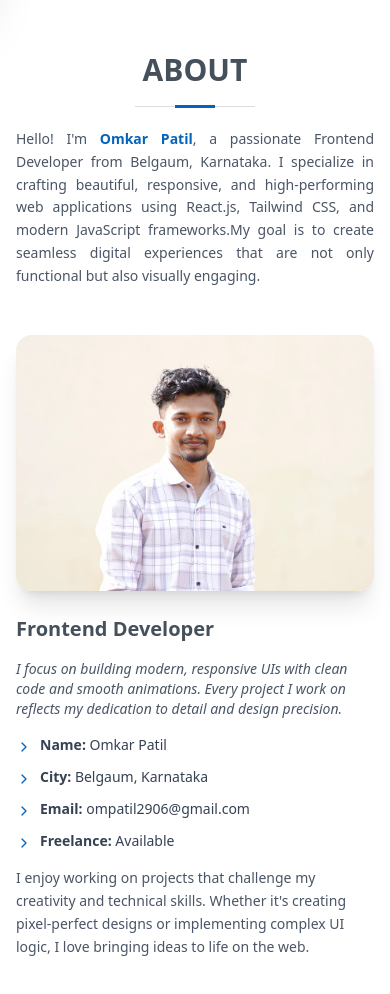
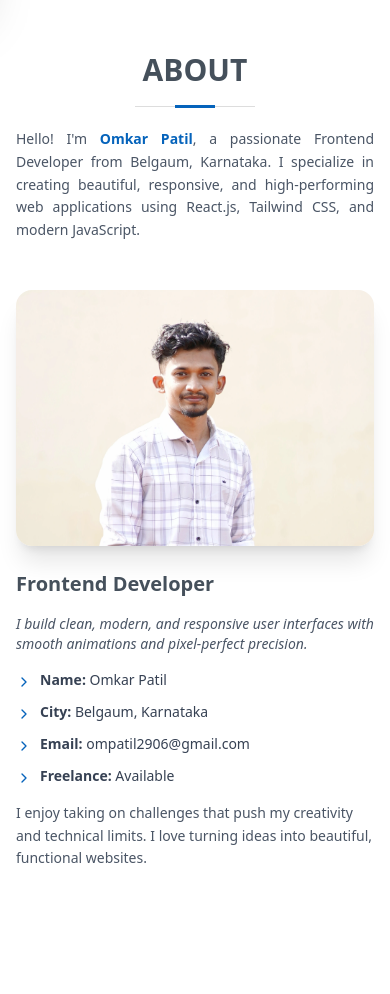
Before and after one commit to omkarpatil2906/my-portfolio, a React (Vite) app: page / in a window 390 px wide. Shown: the part 840-1834 px from the top of the page. After the commit the page ends 1758 px from the top, so only its background shows below. Built offline with nearby package versions, Linux system fonts and the light colour scheme.

Commit message:
`Fixed mobile layout issues in About component`

```diff
--- a/src/components/About.jsx
+++ b/src/components/About.jsx
@@ -1,18 +1,28 @@
 import React from 'react'
 import { motion } from 'framer-motion'
-import { Award, BookOpen, ChevronRight, Headphones, Smile } from 'lucide-react'
+import { ChevronRight } from 'lucide-react'
 import aboutImg from '../assets/img/OmkarP.webp'
 
 function About() {
+
+    const isMobile = window.innerWidth < 768; // ✅ Detect mobile screen
+
     return (
-         <div>
-            <section id="about" className="py-12 sm:py-16 lg:py-20 px-4 sm:px-6 md:px-10 lg:px-20">
+        <div>
+            <section
+                id="about"
+                className="py-12 sm:py-16 lg:py-20 px-4 sm:px-6 md:px-10 lg:px-20"
+            >
+
+                {/* MAIN WRAPPER ANIMATION */}
                 <motion.div
-                    initial={{ opacity: 0, y: 100 }}
+                    initial={{ opacity: 0, y: isMobile ? 0 : 100 }}   // ✅ No slide on mobile
                     whileInView={{ opacity: 1, y: 0 }}
                     viewport={{ once: true, margin: "-100px" }}
                     transition={{ duration: 1.2 }}
                 >
+
+                    {/* TITLE */}
                     <div className="text-center mb-12">
                         <motion.h2
                             initial={{ opacity: 0, scale: 0.8 }}
@@ -22,7 +32,11 @@ function About() {
                             className="relative inline-block text-3xl sm:text-[32px] font-bold uppercase mb-5 pb-5 text-[#45505b]"
                         >
                             About
+
+                            {/* Grey line */}
                             <span className="absolute bottom-px left-1/2 -translate-x-1/2 block w-[120px] h-px bg-[#ddd]" />
+
+                            {/* Blue line */}
                             <motion.span
                                 initial={{ width: 0 }}
                                 whileInView={{ width: "40px" }}
@@ -32,6 +46,7 @@ function About() {
                             />
                         </motion.h2>
 
+                        {/* INTRO PARAGRAPH */}
                         <motion.p
                             initial={{ opacity: 0 }}
                             whileInView={{ opacity: 1 }}
@@ -39,44 +54,51 @@ function About() {
                             transition={{ duration: 0.8, delay: 0.3 }}
                             className="mx-auto max-w-6xl text-justify text-sm sm:text-base text-gray-600 leading-relaxed"
                         >
-                            Hello! I'm <span className="font-semibold text-[#0563bb]">Omkar Patil</span>, a passionate Frontend Developer from Belgaum, Karnataka.
-                            I specialize in crafting beautiful, responsive, and high-performing web applications using
-                            <span className="font-medium"> React.js, Tailwind CSS, and modern JavaScript frameworks.</span>
-                            My goal is to create seamless digital experiences that are not only functional but also visually engaging.
+                            Hello! I'm <span className="font-semibold text-[#0563bb]">Omkar Patil</span>, a passionate Frontend Developer from
+                            Belgaum, Karnataka. I specialize in creating beautiful, responsive, and high-performing
+                            web applications using <span className="font-medium">React.js, Tailwind CSS, and modern JavaScript.</span>
                         </motion.p>
                     </div>
 
+                    {/* ABOUT CONTENT */}
                     <div className="flex flex-col lg:flex-row justify-center gap-6 lg:gap-x-6 max-w-6xl mx-auto">
+
+                        {/* LEFT IMAGE */}
                         <motion.div
-                            initial={{ opacity: 0, x: -100 }}
+                            initial={{ opacity: 0, x: isMobile ? 0 : -100 }}   // ✅ Fix for mobile
                             whileInView={{ opacity: 1, x: 0 }}
                             viewport={{ once: true }}
                             transition={{ duration: 1, delay: 0.3 }}
                             className='w-full lg:w-[40%]'
                         >
-                            <motion.div
-                                whileHover={{ scale: 1.02 }}
-                                className="rounded-2xl overflow-hidden shadow-xl"
-                            >
-                                <img src={aboutImg} className='h-64 sm:h-80 lg:h-96 w-full object-cover' alt="Omkar Patil" />
+                            <motion.div whileHover={{ scale: 1.02 }} className="rounded-2xl overflow-hidden shadow-xl">
+                                <img
+                                    src={aboutImg}
+                                    className='h-64 sm:h-80 lg:h-96 w-full object-cover'
+                                    alt="Omkar Patil"
+                                />
                             </motion.div>
                         </motion.div>
+
+                        {/* RIGHT CONTENT */}
                         <motion.div
-                            initial={{ opacity: 0, x: 100 }}
+                            initial={{ opacity: 0, x: isMobile ? 0 : 100 }}  // ✅ Fix for mobile
                             whileInView={{ opacity: 1, x: 0 }}
                             viewport={{ once: true }}
                             transition={{ duration: 1, delay: 0.3 }}
                             className="space-y-4 sm:space-y-6 w-full lg:w-[60%] text-gray-700"
                         >
+
                             <h3 className="text-xl sm:text-2xl font-bold text-[#45505b]">
                                 Frontend Developer
                             </h3>
 
                             <p className="italic text-gray-600 text-sm sm:text-base">
-                                I focus on building modern, responsive UIs with clean code and smooth animations.
-                                Every project I work on reflects my dedication to detail and design precision.
+                                I build clean, modern, and responsive user interfaces with smooth animations and
+                                pixel-perfect precision.
                             </p>
 
+                            {/* INFO GRID */}
                             <div className="grid grid-cols-1 sm:grid-cols-2 gap-3 sm:gap-4">
                                 {[
                                     { label: 'Name', value: 'Omkar Patil' },
@@ -86,7 +108,7 @@ function About() {
                                 ].map((item, i) => (
                                     <motion.div
                                         key={i}
-                                        initial={{ opacity: 0, x: -30 }}
+                                        initial={{ opacity: 0, x: isMobile ? 0 : -30 }} // ✅ Fix for mobile
                                         whileInView={{ opacity: 1, x: 0 }}
                                         viewport={{ once: true }}
                                         transition={{ duration: 0.8, delay: 0.5 + i * 0.1 }}
@@ -100,12 +122,12 @@ function About() {
                             </div>
 
                             <p className="text-gray-600 leading-relaxed text-sm sm:text-base">
-                                I enjoy working on projects that challenge my creativity and technical skills.
-                                Whether it's creating pixel-perfect designs or implementing complex UI logic,
-                                I love bringing ideas to life on the web.
+                                I enjoy taking on challenges that push my creativity and technical limits. I love
+                                turning ideas into beautiful, functional websites.
                             </p>
                         </motion.div>
                     </div>
+
                 </motion.div>
             </section>
         </div>
```
